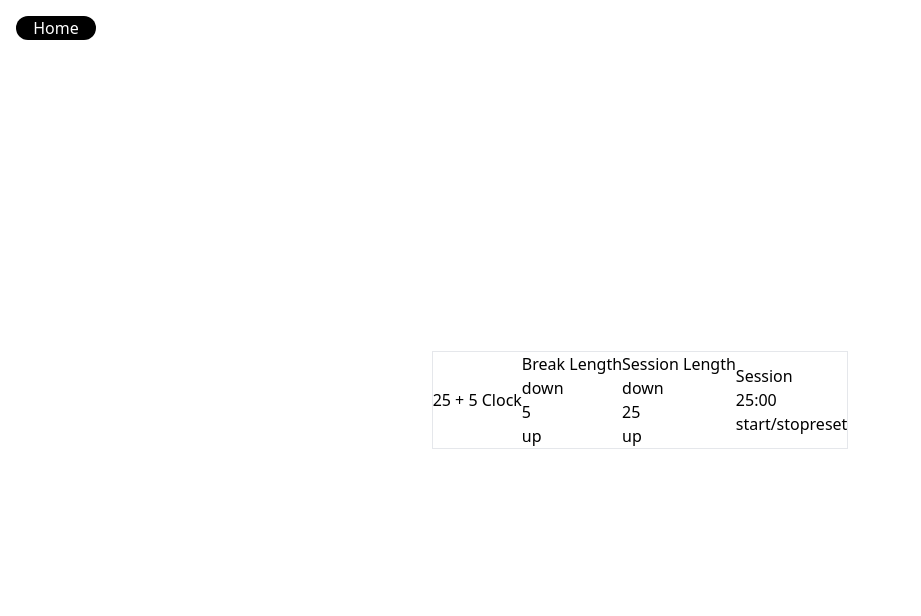
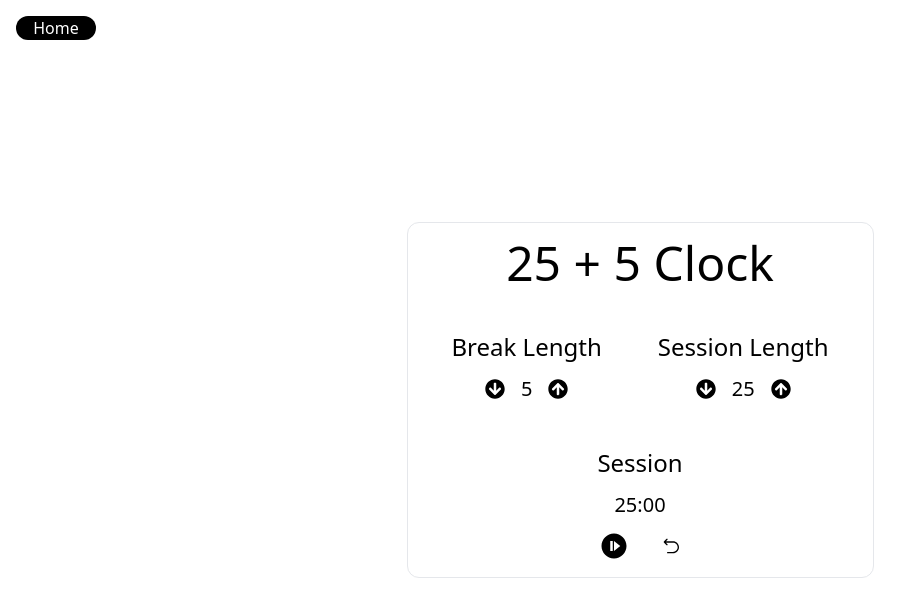
Before and after one commit to wotjd0860/freeCodeCampProjects, a React (Create React App) app: page /clock in a window 1280 px wide. Shown: the top 616 px of the page, without its empty margins (0-921 px from the left). Built offline with nearby package versions, Linux system fonts and the light colour scheme.

Commit message:
2024-04-16 Commit

```diff
--- a/src/components/clock.js
+++ b/src/components/clock.js
@@ -1,6 +1,10 @@
-import { useEffect } from "react";
-import { useState } from "react";
+import { useEffect, useState } from "react";
 import { useNavigate } from "react-router-dom";
+import { FaArrowCircleUp, FaArrowCircleDown } from "react-icons/fa";
+import { MdNotStarted } from "react-icons/md";
+import { RxReset } from "react-icons/rx";
+
+import sound from '../sounds/alarm.mp3'
 
 function Clock() {
     const [breakLength, setBreakLength] = useState(5);
@@ -26,36 +30,34 @@ function Clock() {
         if (seconds < 0) {
             setMinutes( (minutes) => minutes - 1);
             setSeconds(59);
+        } else if (minutes === 0 && seconds === 0) {
+            const audio = new Audio(sound)
+            audio.play();
+
+            setMinutes(breakLength);
         }
     }, [seconds]);
 
-    function clickedIncDect(event) {
-        if(!startStop) {
-            const key = event.target.id.split("-");
-
-            if (key[0] === "break") {
-                if (key[1] === "increment") {
-                    if (breakLength < 60) {
+    function clickedBrkInc() {
+        if(!startStop && breakLength < 60) {
             setBreakLength( (breakLength) => breakLength + 1);
         }
-                } else {
-                    if (breakLength > 1) {
+    }
+    function clickedBrkDec() {
+        if(!startStop && breakLength > 1) {
             setBreakLength( (breakLength) => breakLength - 1);
         }
     }
-            } else {
-                if (key[1] === "increment") {
-                    if (sessionLength < 60) {
+    function clickedSesInc() {
+        if(!startStop && sessionLength < 60) {
             setSessionLength( (sessionLength) => sessionLength + 1);
             setMinutes( (minutes) => minutes + 1);
         }
-                } else {
-                    if (sessionLength > 1) {
+    }
+    function clickedSesDec() {
+        if(!startStop && sessionLength > 1) {
             setSessionLength( (sessionLength) => sessionLength - 1);
             setMinutes( (minutes) => minutes - 1);
-                    }
-                }
-            }
         }
     }
 
@@ -68,7 +70,9 @@ function Clock() {
     }
 
     function clickedStartStop() {
+        if( !(minutes === 0 && seconds === 0) ) {
             setStartStop( (startStop) => !startStop);
+        }
     }
 
     function homeBtn() {
@@ -79,29 +83,57 @@ function Clock() {
         <div className="size-full flex items-center justify-center place-items-center">
             <button onClick={homeBtn} className="absolute top-4 left-4 align-middle text-center w-20 rounded-xl bg-black text-white">Home</button>
 
-            <div className="flex flex-wrap items-center justify-center place-items-center size-fit border">
-                <div id="title" className="">
-                    <h1>25 + 5 Clock</h1>
+            <div className="grid-rows-3 items-center justify-center place-items-center size-fit border rounded-xl">
+                <div id="title" className="text-center text-5xl align-middle m-4">
+                    25 + 5 Clock
                 </div>
-                <div id="break-label">
-                    <h3>Break Length</h3>
-                    <button id="break-decrement" onClick={clickedIncDect}>down</button>
-                    <div id="break-length">{breakLength}</div>
-                    <button id="break-increment" onClick={clickedIncDect}>up</button>
+                <div id="labels" className="flex flex-wrap items-center justify-center m-4">
+                    <div id="break-label" className="grid-rows-2 m-4">
+                        <div className="text-center text-2xl m-3">
+                            Break Length
                         </div>
-                <div id="session-label">
-                    <h3>Session Length</h3>
-                    <button id="session-decrement" onClick={clickedIncDect}>down</button>
-                    <div id="session-length">{sessionLength}</div>
-                    <button id="session-increment" onClick={clickedIncDect}>up</button>
+                        <div className="flex flex-wrap items-center justify-center text-xl m-3">
+                            <button id="break-decrement" onClick={clickedBrkDec}>
+                                <FaArrowCircleDown size="20"/>
+                            </button>
+                            <div id="break-length" className="mx-4">{breakLength}</div>
+                            <button id="break-increment" onClick={clickedBrkInc}>
+                                <FaArrowCircleUp size="20"/>
+                            </button>
                         </div>
-                <div id="time-label">
-                    <h2>Session</h2>
+                    </div>
+                    <div id="session-label" className="grid-rows-2 m-4">
+                        <div className="text-center text-2xl m-3">
+                            Session Length
+                        </div>
+                        <div className="flex flex-wrap items-center justify-center text-xl m-3">
+                            <button id="session-decrement" onClick={clickedSesDec}>
+                                <FaArrowCircleDown size="20"/>
+                            </button>
+                            <div id="session-length" className="mx-4">{sessionLength}</div>
+                            <button id="session-increment" onClick={clickedSesInc}>
+                                <FaArrowCircleUp size="20"/>
+                            </button>
+                        </div>
+                    </div>
+                </div>
+                <div id="time-label" className="grid-rows-3 m-4">
+                    <div className="text-center text-2xl m-3">
+                        Session
+                    </div>
+                    <div className="flex flex-wrap items-center justify-center text-xl m-3">
                         <div id="time-left">
                             {String(minutes).padStart(2, "0")}:{String(seconds).padStart(2, "0")}
                         </div>
-                    <button id="start_stop" onClick={clickedStartStop}>start/stop</button>
-                    <button id="reset" onClick={clickedReset}>reset</button>
+                    </div>
+                    <div className="flex flex-wrap items-center justify-center text-xl m-3">
+                        <button id="start_stop" onClick={clickedStartStop} className="mx-4">
+                            <MdNotStarted size="30"/>
+                        </button>
+                        <button id="reset" onClick={clickedReset} className="mx-4">
+                            <RxReset />
+                        </button>
+                    </div>
                 </div>
             </div>
         </div>
```
Also changed, not shown: 2 other files (tests, documents, lock files or other folders). Lines whose indentation alone changed are shown as unchanged.
